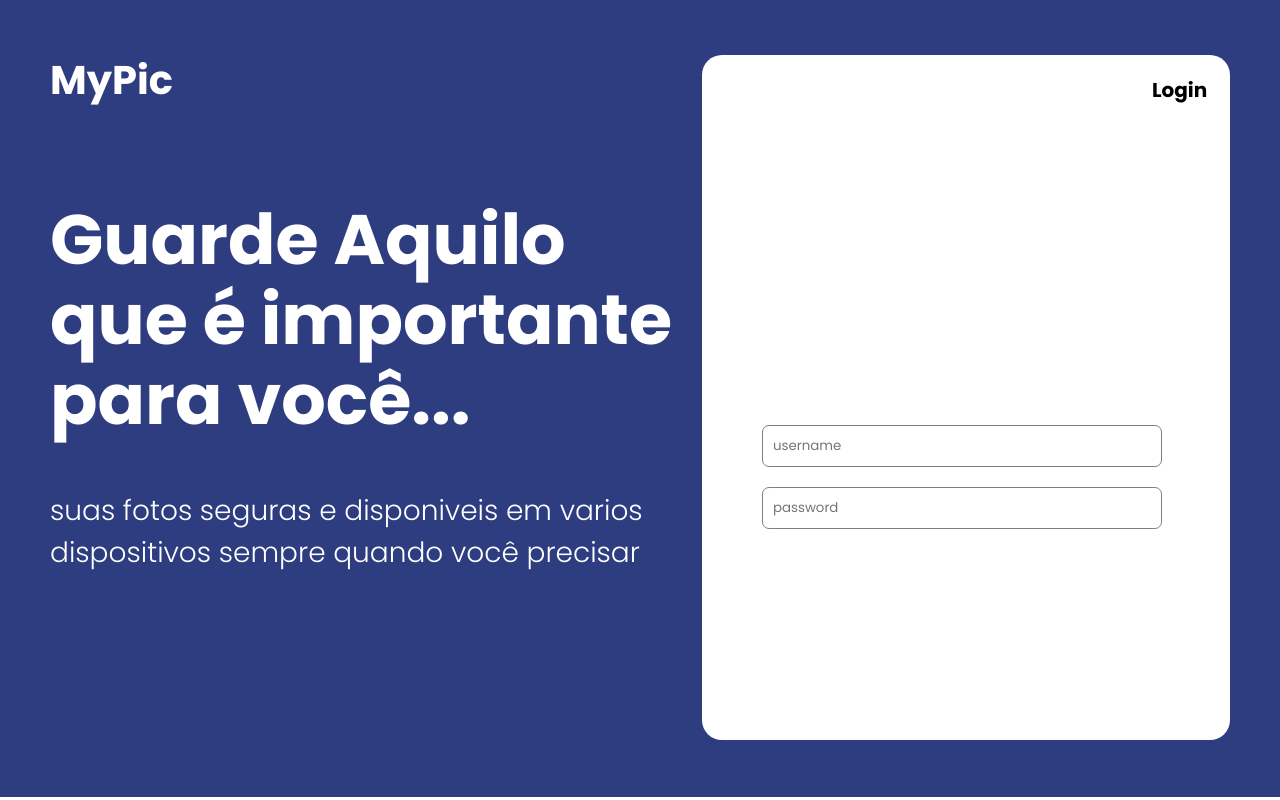
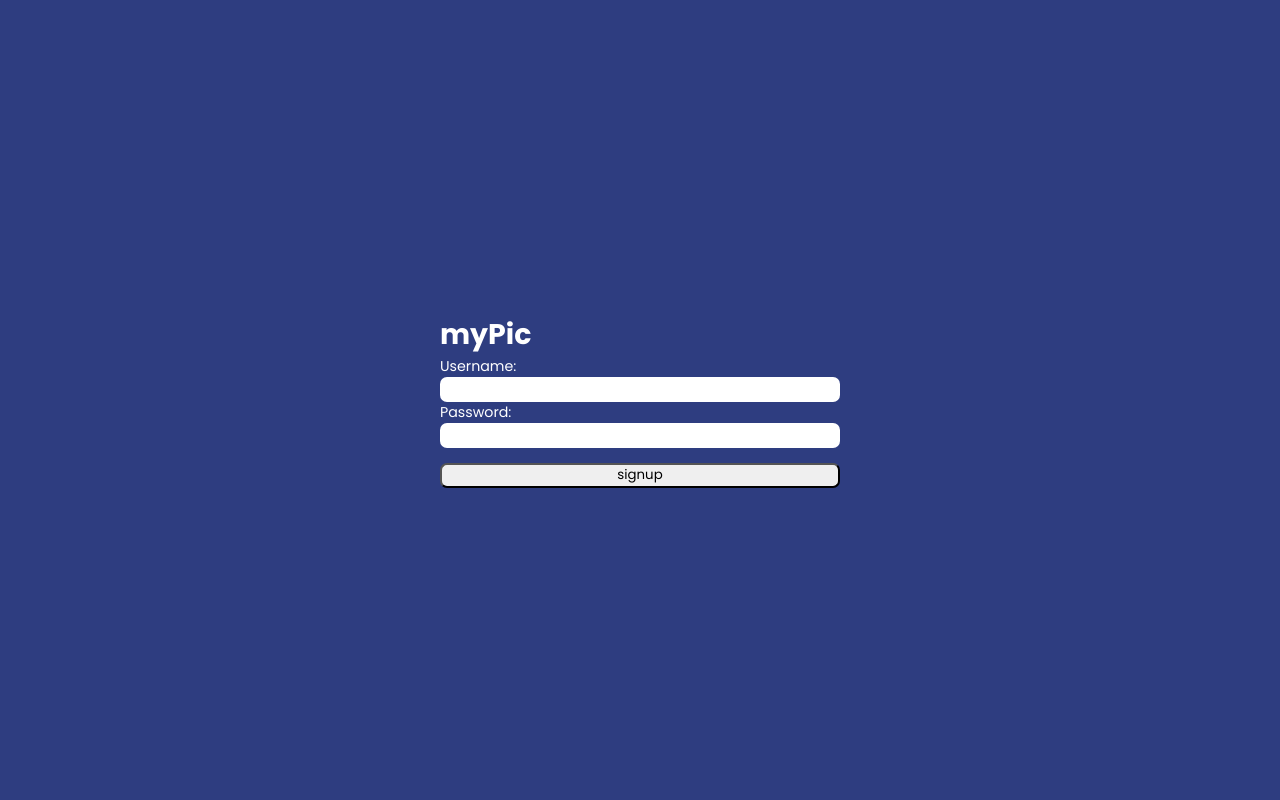
Before and after one commit to devkadu/mypic, a React (Create React App) app: page /signup in a window 1280 px wide. Built offline with nearby package versions, Linux system fonts and the light colour scheme.

Commit message:
routes auth created

```diff
--- a/src/App.js
+++ b/src/App.js
@@ -1,6 +1,9 @@
 import { Route } from 'react-router-dom';
+import Home from './pages/home/Home';
+import Login from './pages/login/Login';
 import Signup from './pages/Signup/Signup';
 import GlobalStyle from './styles/global';
+
 
 
 
@@ -12,6 +15,10 @@ function App() {
     <div className="App">
 
       <Route exact path='/signup' render={(props) => <Signup {...props} />} />
+      <Route exact path='/Login' render={(props) => <Login {...props} />} />
+      <Route exact path='/' render={(props) => <Home {...props} />} />
+
+
     </div>
     </>
   );
--- /dev/null
+++ b/src/api/api.config.js
@@ -0,0 +1,10 @@
+import axios from 'axios'
+
+/* const token = localStorage.getItem('token') */
+
+const api = axios.create({
+    baseURL: process.env.REACT_APP_API
+    /* headers: {'Authorization': 'Bearer '+ token} */
+});
+
+export default api
--- /dev/null
+++ b/src/components/AuthForm.js
@@ -0,0 +1,24 @@
+import React from 'react';
+import { Container, Form } from '../pages/Signup/Styles';
+
+const AuthForm = ({values, handleSubmit, handleChange, buttonlabel, type, error}) => {
+    return (
+        <>
+         <Container>
+
+            <Form onSubmit ={handleSubmit}>
+                <h1>myPic</h1>
+                <label>Username:</label>
+                <input type="text" name="username" value={values.username} onChange={handleChange}/>
+
+                <label>Password:</label>
+                <input type="text" name ="password" value={values.password} onChange={handleChange}/>
+            <button>{buttonlabel}</button>
+            </Form>
+        </Container>
+
+        </>
+    );
+}
+
+export default AuthForm;
--- a/src/pages/Signup/Signup.js
+++ b/src/pages/Signup/Signup.js
@@ -1,27 +1,47 @@
-import React from 'react'
-import Container from './Styles';
+import React, { useState } from 'react';
+import { useHistory } from 'react-router';
+import api from '../../api/api.config';
+import AuthForm from '../../components/AuthForm';
 
- function Signup() {
-    return (
-        <Container>
 
-               <section>
-                   <h1>MyPic</h1>
-                   <h3>Guarde Aquilo <br></br>que é importante <br></br>para você...</h3>
-                   <p>suas fotos seguras e disponiveis em varios<br></br> dispositivos sempre quando você precisar</p>
-                   </section>
-               <div>
-                   <h4>Login</h4>
-                   <form>
-                   <input type='text' placeholder ='username'></input>
-                   <input type='text' placeholder ='password'></input>
-                   </form>
 
-               </div>
+const INITIAL_FORM = {
+    username: "",
+    password: ""
+}
 
-        </Container>
+
+const Signup = () =>{
+
+
+    const [ formValues, setFormValues ] = useState({...INITIAL_FORM})
+
+    const history =useHistory()
+
+    const handleChange = ({target: {name, value}}) => {
+        setFormValues({...formValues, [name]: value })
+    };
+
+    const handleSubmit = async (e) =>{
+        e.preventDefault()
+        try {
+           await api.post('/auth/signup', formValues)
+           history.push('/login')
+        } catch (error) {
+            console.error(error)
+
+        }
+
+    }
+
+
+    return(
+       <div>
+           <AuthForm values= { formValues } handleSubmit={handleSubmit} handleChange={handleChange} buttonlabel='signup'/>
+       </div>
 
     )
+
 }
 
 export default Signup;
--- a/src/pages/Signup/Styles.js
+++ b/src/pages/Signup/Styles.js
@@ -1,77 +1,34 @@
 import styled from "styled-components";
 
-const Container = styled.div`
+export const Container = styled.div`
 
-
-    display: flex;
-    justify-content: space-between;
-    background-color: #2E3D80;
-    height: 797px;
-
-
-    h1{
-
-      margin-top: 50px;
-        font-size: 40px;
-        color: white;
-        margin-left: 50px;
-    }
-
-    h3{
-        color: white;
-        font-size: 70px;
-        margin-left: 50px;
-        margin-top: 90px;
-        font-weight: bold;
-        line-height: 80px;
-
-    }
-    p{
-        color: white;
-        margin-top: 50px;
-        margin-left: 50px;
-        font-size: 28px;
-        font-weight: 300;
-
-
-    }
-
-    div{
-        height: 685px;
-        width: 528px;
-        background-color: white;
-        border-radius: 20px;
-        margin-top: 55px;
-        margin-right: 50px;
-    }
-
-    div h4{
-        margin: 20px 0px 0px 450px;
-        font-size: 20px;
-
-    }
-    div form{
-        margin-top: 300px;
-        margin-left: 60px;
-    }
-
-    div input{
-        width: 400px;
-        border-radius: 7px;
-        border: 1px solid grey;
-        padding: 10px;
-        margin-top: 20px;
-
-
-
-
-    }
-
-
-
-
-
+   width: 100vw;
+   height: 100vh;
+   background-color: #2E3D80;
+   display: flex;
 
 `;
 
-export default Container;
+export const Form = styled.form`
+    display: flex;
+    flex-direction: column;
+    margin-top: 50px;
+    width: 400px;
+    margin: auto;
+    align-content: center;
+    color: white;
+
+    input{
+        border-radius: 7px;
+        border: 0 none;
+        outline: 0px;
+        height: 25px;
+    }
+
+    button{
+        margin-top: 15px;
+        border-radius: 7px;
+        height: 25px;
+    }
+
+`;
--- /dev/null
+++ b/src/pages/home/Home.js
@@ -0,0 +1,10 @@
+import { useState, useEffect } from "react"
+
+
+export default function Home() {
+    return (
+        <div>
+
+        </div>
+    )
+}
--- /dev/null
+++ b/src/pages/login/Login.js
@@ -0,0 +1,42 @@
+import React from "react";
+import api from "../../api/api.config";
+import AuthForm from "../../components/AuthForm";
+import { useState } from "react";
+
+const INITIAL_FORM = {
+    username: "",
+    password: ""
+}
+
+const Login = (props) => {
+    const [ formValues, setFormValues ] = useState({...INITIAL_FORM})
+
+    const handleChange = ({target: {name, value}}) => {
+        setFormValues({...formValues, [name]: value })
+    };
+
+    const handleSubmit = async (e) =>{
+        e.preventDefault()
+        try {
+            const result = await api.post('auth/login', formValues);
+            console.log(result)
+            localStorage.setItem('token', result.data.token)
+            props.history.push('/')
+
+
+        } catch (error) {
+            console.error(error);
+
+        }
+
+    }
+    return(
+        <div>
+            <AuthForm values= { formValues } handleSubmit={handleSubmit} handleChange={handleChange} buttonlabel='login'/>
+        </div>
+
+    );
+
+}
+
+export default Login;
--- a/src/styles/global.js
+++ b/src/styles/global.js
@@ -1,25 +1,25 @@
+import { createGlobalStyle } from "styled-components";
+import px2vw from "../utils/px2vw";
 
-import { createGlobalStyle } from 'styled-components';
-
-const GlobalStyle = createGlobalStyle`
-
-   *{
+export const Global = createGlobalStyle`
+  * {
     margin: 0;
     padding: 0;
-       outline: 0;
     box-sizing: border-box;
     font-family: 'Poppins', sans-serif;
-
   }
 
-   body {
-       text-rendering: optimizeLegibility;
-       -webkit-font-smoothing: antialiased;
+  :root {
+      font-size: ${px2vw(24)};
+
+      @media (min-width: 768px) {
+        font-size: ${px2vw(18)};
       }
 
-   html , body , #root{
-       height: 100%;
+      @media (min-width: 1024px) {
+        font-size: ${px2vw(16)};
+      }
     }
 `;
 
-   export default GlobalStyle;
+export default Global;
--- /dev/null
+++ b/src/utils/px2vw.js
@@ -0,0 +1,3 @@
+const px2vw = (size, width = 1440) => `${(size / width) * 100}vw`;
+
+export default px2vw;
```
Also changed, not shown: 1 other file (tests, documents, lock files or other folders). Lines whose indentation alone changed are shown as unchanged.
